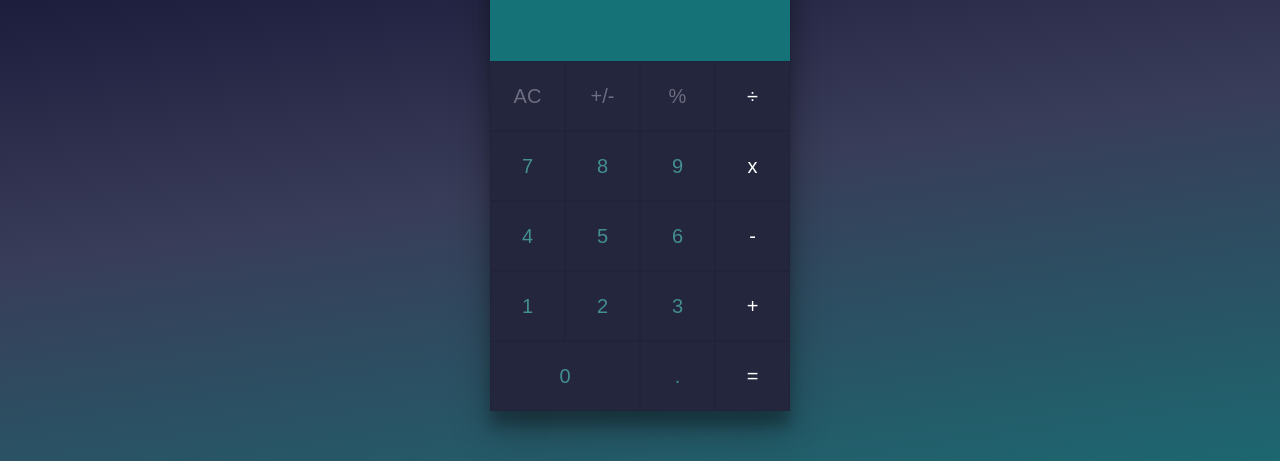
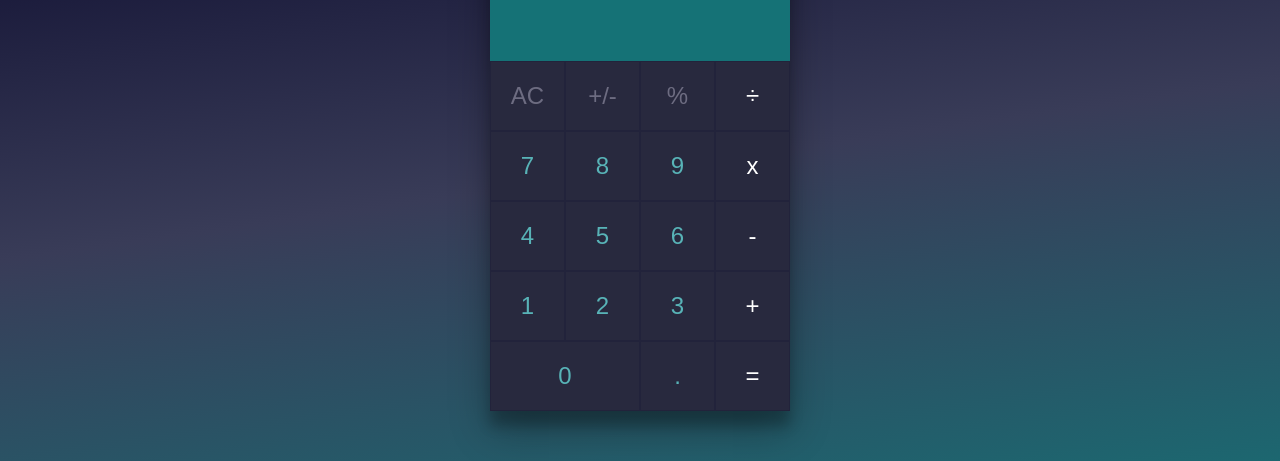
Before and after one commit to alexdisdier/javascript-calculator, a React (Create React App) app: page / in a window 1280 px wide. Shown: the part 239-700 px from the top of the page. Built offline with nearby package versions, Linux system fonts and the light colour scheme.

Commit message:
refactored the code and edited the Readme file.

```diff
--- a/src/App.js
+++ b/src/App.js
@@ -5,9 +5,7 @@ import { numberIsDecimal } from "./Utils/Utils";
 import "./App.scss";
 
 class App extends Component {
-  constructor(props) {
-    super(props);
-    this.state = {
+  state = {
     currentValue: "",
     previousValue: "0",
     currentSign: "",
@@ -18,94 +16,7 @@ class App extends Component {
     decimal: false,
     signOver: false,
     percentClicked: false
-      // keyCode: [
-      //   {
-      //     id: 1,
-      //     keyPushed: '0',
-      //     keyCode: 48
-      //   },
-      //   {
-      //     id: 2,
-      //     keyPushed: '1',
-      //     keyCode: 49
-      //   },
-      //   {
-      //     id: 3,
-      //     keyPushed: '2',
-      //     keyCode: 50
-      //   },
-      //   {
-      //     id: 4,
-      //     keyPushed: '3',
-      //     keyCode: 51
-      //   },
-      //   {
-      //     id: 5,
-      //     keyPushed: '4',
-      //     keyCode: 52
-      //   },
-      //   {
-      //     id: 6,
-      //     keyPushed: '5',
-      //     keyCode: 53
-      //   },
-      //   {
-      //     id: 7,
-      //     keyPushed: '6',
-      //     keyCode: 54
-      //   },
-      //   {
-      //     id: 8,
-      //     keyPushed: '7',
-      //     keyCode: 55
-      //   },
-      //   {
-      //     id: 9,
-      //     keyPushed: '8',
-      //     keyCode: 56
-      //   },
-      //   {
-      //     id: 10,
-      //     keyPushed: '9',
-      //     keyCode: 57
-      //   },
-      //   {
-      //     id: 11,
-      //     keyPushed: '+',
-      //     keyCode: 187
-      //   },
-      //   {
-      //     id: 12,
-      //     keyPushed: '-',
-      //     keyCode: 189
-      //   },
-      //   {
-      //     id: 13,
-      //     keyPushed: '*',
-      //     keyCode: 56
-      //   },
-      //   {
-      //     id: 14,
-      //     keyPushed: '/',
-      //     keyCode: 191
-      //   },
-      //   {
-      //     id: 15,
-      //     keyPushed: '=',
-      //     keyCode: 187
-      //   }
-      // ]
   };
-
-    this.operatorsHandler = this.operatorsHandler.bind(this);
-    this.numbersHandler = this.numbersHandler.bind(this);
-    this.decimalHandler = this.decimalHandler.bind(this);
-    this.percentageHandler = this.percentageHandler.bind(this);
-    this.negativePositiveHandler = this.negativePositiveHandler.bind(this);
-    this.computeHandler = this.computeHandler.bind(this);
-    this.resetHandler = this.resetHandler.bind(this);
-    // this.handleKeyPress = this.handleKeyPress.bind(this);
-  }
 
   operatorsHandler = event => {
     const opsRegex = /\+|-|\*|\//gm;
@@ -210,7 +121,7 @@ class App extends Component {
     }
   };
 
-  percentageHandler = event => {
+  percentageHandler = () => {
     if (this.state.currentSign === "") {
       this.setState({
         currentValue: parseFloat(this.state.currentValue / 100),
@@ -231,7 +142,7 @@ class App extends Component {
     }
   };
 
-  negativePositiveHandler = event => {
+  negativePositiveHandler = () => {
     const negativePositive = -this.state.currentValue;
 
     const isNegative = Math.sign(parseFloat(this.state.currentValue)) === 1;
@@ -276,22 +187,7 @@ class App extends Component {
     }
   };
 
-  // componentDidMount() {
-  //   document.addEventListener('keydown', this.handleKeyPress);
-  // }
-
-  // componentWillUnmount() {
-  //   document.removeEventListener('keydown', this.handleKeyPress);
-  // }
-
-  // handleKeyPress(e) {
-  //   if (e.keyCode === this.props.keyCode) {
-  //     this.playSoundHandler();
-  //   }
-  // }
-
   computeHandler = event => {
-    // const opsRegex = /\+|-|\*|\//gm;
     let result = parseFloat(eval(this.state.computingDisplay));
 
     if (this.state.currentValue === "") {
@@ -354,7 +250,7 @@ class App extends Component {
     return (
       <div className="App">
         <div id="calculator">
-          <div id="display-flex">
+          <div id="flex">
             <span id="output" style={styleOuput}>
               {this.state.computingDisplay}
             </span>
@@ -364,104 +260,53 @@ class App extends Component {
           </div>
 
           <div id="pad">
-            <button id="clear" className="dark" onClick={this.resetHandler}>
+            <button className="dark" onClick={this.resetHandler}>
               AC
             </button>
             <button
-              id="plus-negative"
               value="+/-"
               className="dark"
               onClick={this.negativePositiveHandler}
             >
               +/-
             </button>
-            <button
-              id="percentage"
-              value="%"
-              className="dark"
-              onClick={this.percentageHandler}
-            >
+            <button value="%" className="dark" onClick={this.percentageHandler}>
               %
             </button>
-            <button id="divide" value=" / " onClick={this.operatorsHandler}>
+            <button value=" / " onClick={this.operatorsHandler}>
               ÷
             </button>
-            <button
-              id="seven"
-              value="7"
-              className="number"
-              onClick={this.numbersHandler}
-            >
+            <button value="7" className="number" onClick={this.numbersHandler}>
               7
             </button>
-            <button
-              id="eight"
-              value="8"
-              className="number"
-              onClick={this.numbersHandler}
-            >
+            <button value="8" className="number" onClick={this.numbersHandler}>
               8
             </button>
-            <button
-              id="nine"
-              value="9"
-              className="number"
-              onClick={this.numbersHandler}
-            >
+            <button value="9" className="number" onClick={this.numbersHandler}>
               9
             </button>
-            <button id="multiply" value=" * " onClick={this.operatorsHandler}>
+            <button value=" * " onClick={this.operatorsHandler}>
               x
             </button>
-            <button
-              id="four"
-              value="4"
-              className="number"
-              onClick={this.numbersHandler}
-            >
+            <button value="4" className="number" onClick={this.numbersHandler}>
               4
             </button>
-            <button
-              id="five"
-              value="5"
-              className="number"
-              onClick={this.numbersHandler}
-            >
+            <button value="5" className="number" onClick={this.numbersHandler}>
               5
             </button>
-            <button
-              id="six"
-              value="6"
-              className="number"
-              onClick={this.numbersHandler}
-            >
+            <button value="6" className="number" onClick={this.numbersHandler}>
               6
             </button>
-            <button id="subtract" value=" - " onClick={this.operatorsHandler}>
+            <button value=" - " onClick={this.operatorsHandler}>
               -
             </button>
-            <button
-              id="one"
-              value="1"
-              className="number"
-              onClick={this.numbersHandler}
-            >
+            <button value="1" className="number" onClick={this.numbersHandler}>
               1
             </button>
-            <button
-              id="two"
-              value="2"
-              className="number"
-              onClick={this.numbersHandler}
-            >
+            <button value="2" className="number" onClick={this.numbersHandler}>
               2
             </button>
-            <button
-              id="three"
-              value="3"
-              className="number"
-              onClick={this.numbersHandler}
-            >
+            <button value="3" className="number" onClick={this.numbersHandler}>
               3
             </button>
             <button id="add" value=" + " onClick={this.operatorsHandler}>
@@ -475,20 +320,14 @@ class App extends Component {
             >
               0
             </button>
-            <button
-              id="decimal"
-              value="."
-              className="number"
-              onClick={this.decimalHandler}
-            >
+            <button value="." className="number" onClick={this.decimalHandler}>
               .
             </button>
-            <button id="equals" value=" = " onClick={this.computeHandler}>
+            <button value=" = " onClick={this.computeHandler}>
               =
             </button>
           </div>
         </div>
-        {/* <span id="author">Designed and Coded by <a href="https://alexdisdier.fr" target="_blank" rel="noopener noreferrer">Alex Disdier</a></span> */}
       </div>
     );
   }
--- a/src/App.scss
+++ b/src/App.scss
@@ -1,11 +1,16 @@
-@import './Utils/_helpers.scss';
+@import "./Utils/_helpers.scss";
 
 body {
   background-color: #157276;
 }
 
 .App {
-  background: linear-gradient(172deg, rgba(2,0,36,1) 0%, rgba(57,60,88,1) 51%, rgba(21,114,118,1) 100%);
+  background: linear-gradient(
+    172deg,
+    rgba(2, 0, 36, 1) 0%,
+    rgba(57, 60, 88, 1) 51%,
+    rgba(21, 114, 118, 1) 100%
+  );
   min-height: 100vh;
   display: flex;
   flex-direction: column;
@@ -20,9 +25,9 @@ body {
   flex-direction: column;
   height: 100vh;
   width: 100%;
-  background-color: #2B2D41;
+  background-color: #2b2d41;
   /* box-shadow: 0 14px 28px rgba(0,0,0,0.25), 0 10px 10px rgba(0,0,0,0.22); */
-  box-shadow: 0 19px 38px rgba(0,0,0,0.30), 0 15px 12px rgba(0,0,0,0.22);
+  box-shadow: 0 19px 38px rgba(0, 0, 0, 0.3), 0 15px 12px rgba(0, 0, 0, 0.22);
 
   @media (min-width: $breakpoint-desktop) {
     height: 500px;
@@ -30,7 +35,7 @@ body {
   }
 }
 
-#display-flex {
+#flex {
   display: flex;
   flex-direction: column;
   align-items: center;
@@ -43,7 +48,7 @@ body {
     font-size: 16px;
     opacity: 0.5;
 
-    @media only screen and (min-width: $breakpoint-sm-tablet) and (max-width: $breakpoint-desktop)and (orientation: portrait) {
+    @media only screen and (min-width: $breakpoint-sm-tablet) and (max-width: $breakpoint-desktop) and (orientation: portrait) {
       font-size: 32px;
     }
   }
@@ -68,7 +73,6 @@ body {
   }
 }
 
-
 #pad {
   display: flex;
   flex-wrap: wrap;
@@ -82,9 +86,9 @@ body {
   height: 20%;
   padding: 0;
   margin: 0;
-  font-size: 20px;
-  background-color:rgba(12,11,46, 0.2);
-  border: 1px solid rgba(12, 11, 46, 0.1);
+  font-size: 24px;
+  background-color: rgba(12, 11, 46, 0.1);
+  border: 1px solid rgba(12, 11, 46, 0.2);
   color: #fff;
   transition: 0s 0.2s;
 
@@ -92,12 +96,12 @@ body {
     cursor: pointer;
   }
 
-  &:focus{
+  &:focus {
     outline: none;
   }
 
   &:active {
-    box-shadow: 0 14px 28px rgba(0,0,0,0.25), 0 10px 10px rgba(0,0,0,0.22);
+    box-shadow: 0 14px 28px rgba(0, 0, 0, 0.25), 0 10px 10px rgba(0, 0, 0, 0.22);
     transition: 0s;
   }
 
@@ -106,15 +110,15 @@ body {
   }
 }
 
-#pad .dark{
+#pad .dark {
   color: #6d6c81;
 }
 
 #pad .number {
-  color: #438e91;
+  color: #58b3b7;
 }
 
-#pad #zero{
+#pad #zero {
   flex-basis: 50%;
 }
 
--- a/src/utils/Utils.js
+++ b/src/utils/Utils.js
@@ -1,12 +1,6 @@
-// function testFunction () {
-//   alert("testFunction works");
-// }
+export const numberIsDecimal = n => {
+  const result = n - Math.floor(n) !== 0;
 
-export const numberIsDecimal = (n) => {
-  var result = (n - Math.floor(n)) !== 0;
-
-  if (result)
-    return true;
-   else
-     return false;
-}
+  if (result) return true;
+  else return false;
+};
```
Also changed, not shown: 1 other file (tests, documents, lock files or other folders). Lines whose indentation alone changed are shown as unchanged.
